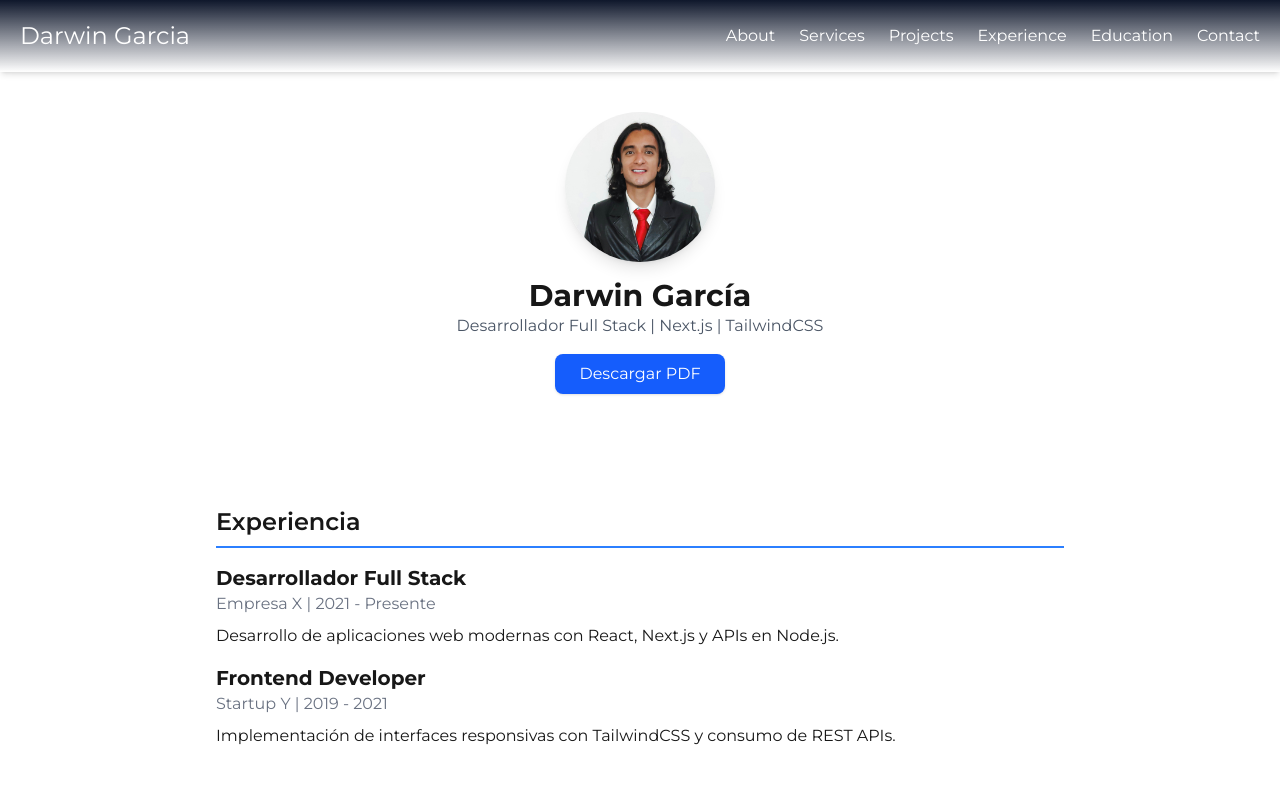
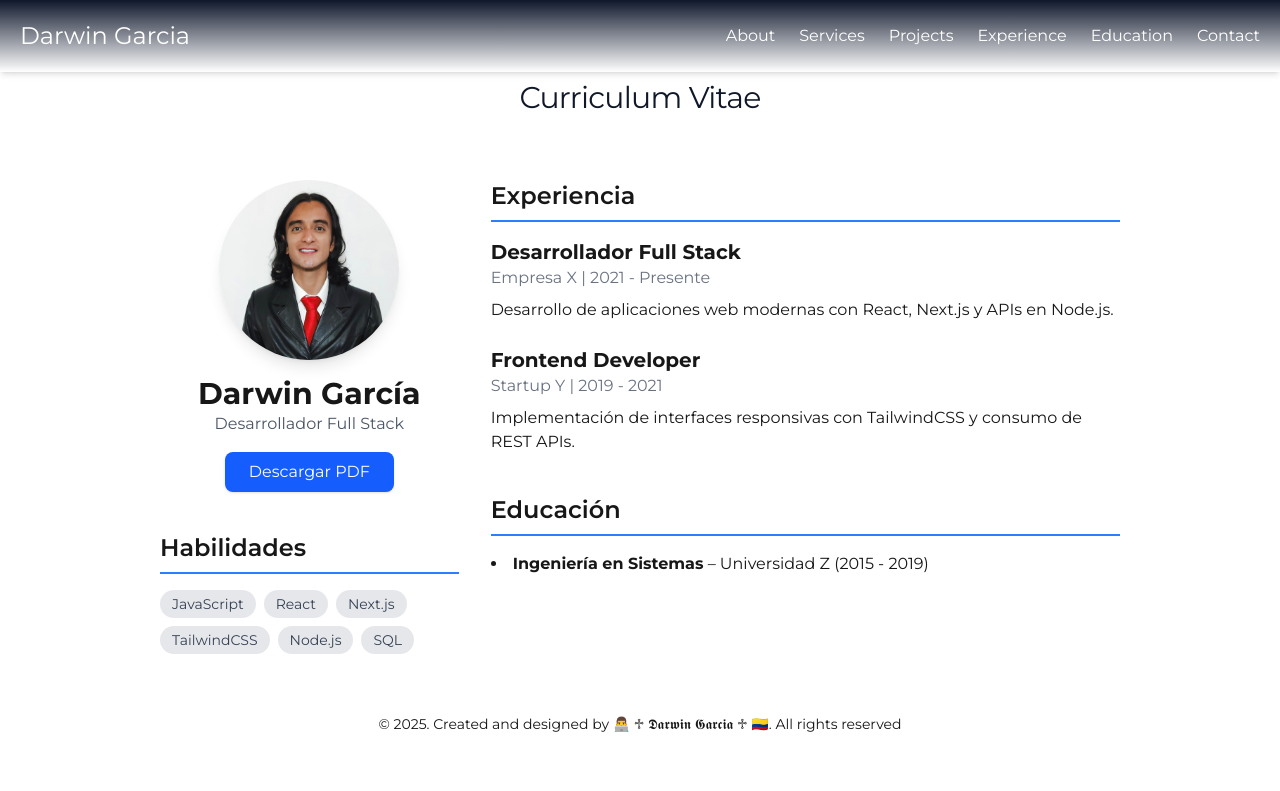
Before and after one commit to darwin-garcia/dangmoz-web-porfolio, a Next.js app: page /cv in a window 1280 px wide. Shown: the top 791 px of the page. Built offline with nearby package versions, Linux system fonts and the light colour scheme.

Commit message:
CV Next Pending

```diff
--- /dev/null
+++ b/src/app/cv/layout.js
@@ -0,0 +1,24 @@
+export const metadata = {
+  title: 'CV de Darwin García',
+  description: 'Mi Curriculum Vitae profesional',
+};
+
+export default function CVLayout({ children }) {
+  return (
+    <main className='bg-white px-10 dark:bg-gray-900 md:px-14 lg:px-25'>
+        <section className='mb-auto pt-14'>
+            <div className='divide-y'>
+                <div className='space-y-2 pt-6 pb-8 md:space-y-5 py-4 px-4'>
+                    <h1 className='text-3xl leading-9 tracking-tight text-gray-900 dark:text-white text-center'>
+                      Curriculum Vitae
+                    </h1>
+                </div>
+            </div>
+
+        </section>
+        {/* 2. El contenido se renderizará aquí */}
+        <main>{children}</main>
+    </main>
+
+  );
+}
--- a/src/app/cv/page.js
+++ b/src/app/cv/page.js
@@ -1,47 +1,80 @@
 import Image from "next/image";
 export default function CVPage() {
   return (
-    <main className="max-w-4xl mx-auto px-6 py-12">
-      {/* Header */}
-      <header className="text-center mb-12">
-        <section className="flex flex-col items-center text-center py-16">
+    <main className="max-w-5xl mx-auto p-4 sm:p-6 lg:p-8">
+      {/*
+        Grid principal que define las columnas.
+        - En móviles (por defecto): 1 columna (grid-cols-1)
+        - En pantallas medianas o más grandes (md:): 3 columnas (grid-cols-3)
+      */}
+      <div className="grid grid-cols-1 md:grid-cols-3 gap-8">
+
+        {/* --- COLUMNA IZQUIERDA (30%) --- */}
+        {/*
+          - Ocupa toda la fila en móviles.
+          - En pantallas md y superiores: ocupa 1 de las 3 columnas (col-span-1)
+        */}
+        <aside className="md:col-span-1">
+          <section className="text-center">
             <Image
                 src="/images/profile/Profile1.jpg"
                 alt="Foto de perfil"
-                width={150}
-                height={150}
-                className="rounded-full shadow-lg"
+                width={180}
+                height={180}
+                className="rounded-full shadow-lg mx-auto"
               />
-        <h1 className="text-3xl font-bold mt-4">Darwin García</h1>
-        <p className="text-gray-600">Desarrollador Full Stack | Next.js | TailwindCSS</p>
+            <h1 className="text-3xl font-raleway font-bold mt-4">Darwin García</h1>
+            <p className="text-gray-600 font-lato">Desarrollador Full Stack</p>
             <a
               href="/docs/CV.pdf"
               download
-          className="inline-block mt-4 px-6 py-2 bg-blue-600 text-white rounded-lg shadow hover:bg-blue-700"
+              className="inline-block mt-4 px-6 py-2 bg-blue-600 text-white rounded-lg shadow hover:bg-blue-700 transition-colors"
             >
               Descargar PDF
             </a>
+          </section>
 
+          {/* Sección habilidades en la columna izquierda */}
+          <section className="mt-10">
+            <h2 className="text-2xl font-raleway font-semibold border-b-2 border-blue-500 pb-2 mb-4">
+              Habilidades
+            </h2>
+            <div className="flex flex-wrap gap-2 justify-center md:justify-start">
+              {["JavaScript", "React", "Next.js", "TailwindCSS", "Node.js", "SQL"].map((skill) => (
+                <span
+                  key={skill}
+                  className="px-3 py-1 bg-gray-200 text-gray-700 rounded-full text-sm font-lato"
+                >
+                  {skill}
+                </span>
+              ))}
+            </div>
           </section>
-      </header>
+        </aside>
 
+        {/* --- COLUMNA DERECHA (70%) --- */}
+        {/*
+          - Ocupa toda la fila en móviles.
+          - En pantallas md y superiores: ocupa 2 de las 3 columnas (col-span-2)
+        */}
+        <div className="md:col-span-2">
           {/* Sección experiencia */}
           <section className="mb-10">
-        <h2 className="text-2xl font-semibold border-b-2 border-blue-500 pb-2 mb-4">
+            <h2 className="text-2xl font-raleway font-semibold border-b-2 border-blue-500 pb-2 mb-4">
               Experiencia
             </h2>
-        <div className="space-y-4">
+            <div className="space-y-6">
               <div>
-            <h3 className="text-xl font-bold">Desarrollador Full Stack</h3>
-            <p className="text-gray-500">Empresa X | 2021 - Presente</p>
-            <p className="mt-2">
+                <h3 className="text-xl font-raleway font-bold">Desarrollador Full Stack</h3>
+                <p className="text-gray-500 font-lato">Empresa X | 2021 - Presente</p>
+                <p className="mt-2 font-lato">
                   Desarrollo de aplicaciones web modernas con React, Next.js y APIs en Node.js.
                 </p>
               </div>
               <div>
-            <h3 className="text-xl font-bold">Frontend Developer</h3>
-            <p className="text-gray-500">Startup Y | 2019 - 2021</p>
-            <p className="mt-2">
+                <h3 className="text-xl font-raleway font-bold">Frontend Developer</h3>
+                <p className="text-gray-500 font-lato">Startup Y | 2019 - 2021</p>
+                <p className="mt-2 font-lato">
                   Implementación de interfaces responsivas con TailwindCSS y consumo de REST APIs.
                 </p>
               </div>
@@ -49,33 +82,19 @@ export default function CVPage() {
           </section>
 
           {/* Sección educación */}
-      <section className="mb-10">
-        <h2 className="text-2xl font-semibold border-b-2 border-blue-500 pb-2 mb-4">
+          <section>
+            <h2 className="text-2xl font-raleway font-semibold border-b-2 border-blue-500 pb-2 mb-4">
               Educación
             </h2>
-        <ul className="list-disc list-inside space-y-2">
+            <ul className="list-disc list-inside space-y-2 font-lato">
               <li>
                 <strong>Ingeniería en Sistemas</strong> – Universidad Z (2015 - 2019)
               </li>
             </ul>
           </section>
+        </div>
 
-      {/* Sección habilidades */}
-      <section>
-        <h2 className="text-2xl font-semibold border-b-2 border-blue-500 pb-2 mb-4">
-          Habilidades
-        </h2>
-        <div className="flex flex-wrap gap-2">
-          {["JavaScript", "React", "Next.js", "TailwindCSS", "Node.js", "SQL"].map((skill) => (
-            <span
-              key={skill}
-              className="px-3 py-1 bg-gray-200 text-gray-700 rounded-full text-sm"
-            >
-              {skill}
-            </span>
-          ))}
       </div>
-      </section>
     </main>
   );
 }
```
Lines whose indentation alone changed are shown as unchanged.
